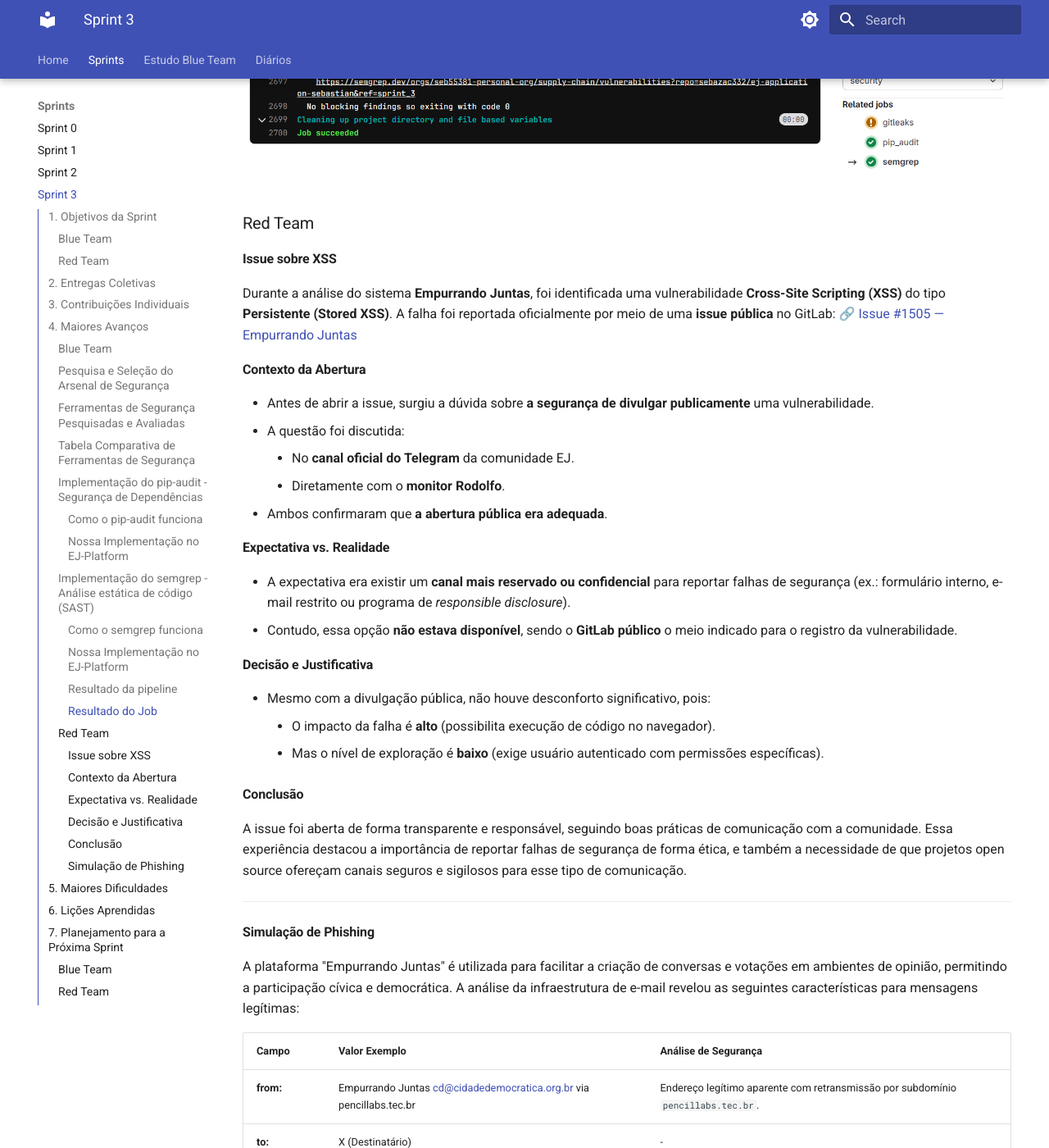
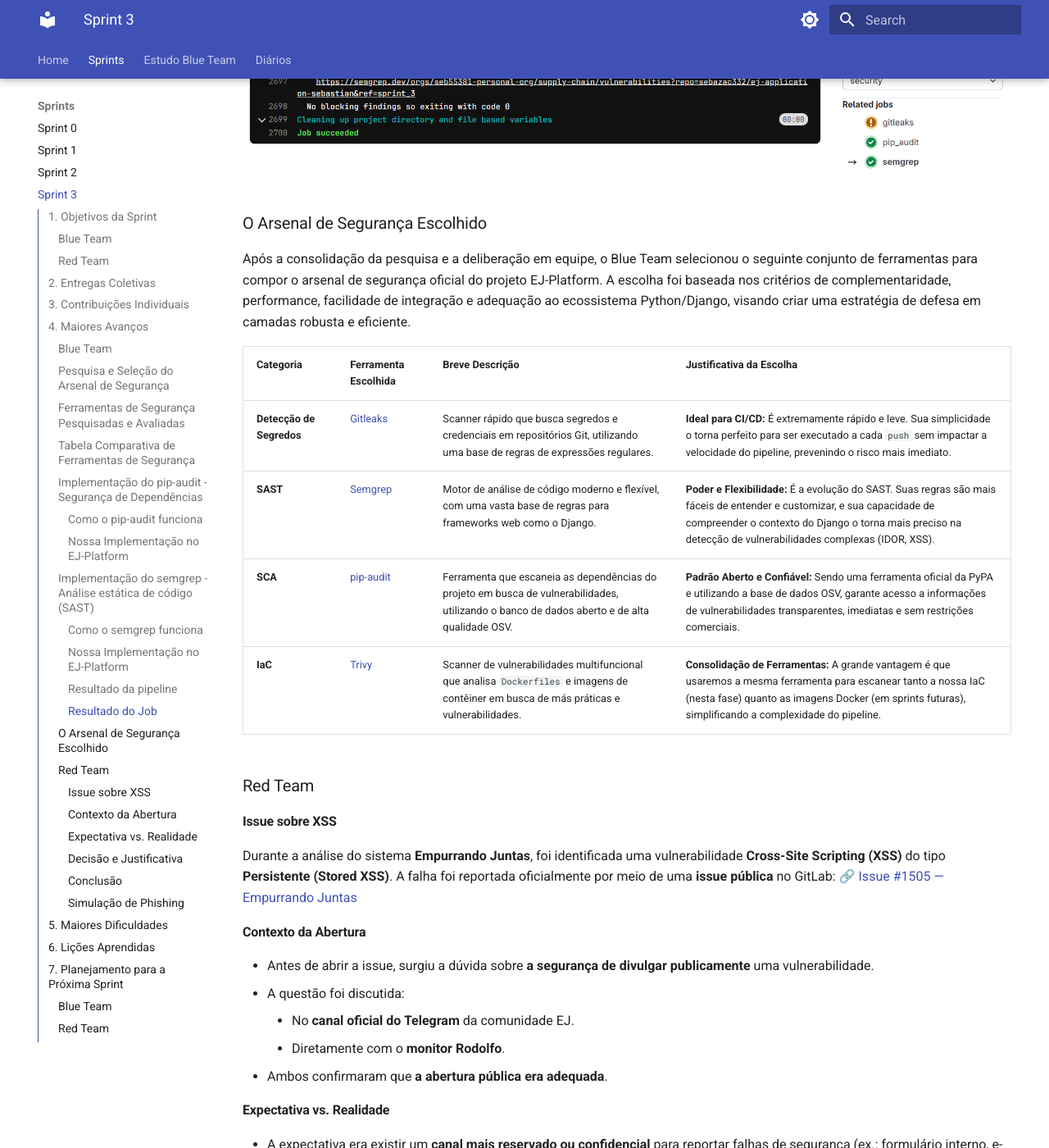
Before and after one commit to unbyytes/GCES, an MkDocs documentation site: the page built from docs/sprints/3.md, in a window 1280 px wide and 1400 px high, scrolled down 5856 px. Shown: the whole window at 82% size. Built offline with MkDocs 1.6.1 and Material for MkDocs 9.7.7, drawn with Linux system fonts in a browser that asks for light colours.

Commit message:
doc: Adicionando tabela de seleção das ferramentas

```diff
--- a/docs/sprints/3.md
+++ b/docs/sprints/3.md
@@ -163,6 +163,17 @@
 
 ![Semgrep job](../imgs/semgrep_job_sebastian.PNG)
 
+### O Arsenal de Segurança Escolhido
+
+Após a consolidação da pesquisa e a deliberação em equipe, o Blue Team selecionou o seguinte conjunto de ferramentas para compor o arsenal de segurança oficial do projeto EJ-Platform. A escolha foi baseada nos critérios de complementaridade, performance, facilidade de integração e adequação ao ecossistema Python/Django, visando criar uma estratégia de defesa em camadas robusta e eficiente.
+
+| Categoria | Ferramenta Escolhida | Breve Descrição | Justificativa da Escolha |
+| :--- | :--- | :--- | :--- |
+| **Detecção de Segredos** | [Gitleaks](https://github.com/gitleaks/gitleaks) | Scanner rápido que busca segredos e credenciais em repositórios Git, utilizando uma base de regras de expressões regulares. | **Ideal para CI/CD:** É extremamente rápido e leve. Sua simplicidade o torna perfeito para ser executado a cada `push` sem impactar a velocidade do pipeline, prevenindo o risco mais imediato. |
+| **SAST** | [Semgrep](https://github.com/semgrep/semgrep) | Motor de análise de código moderno e flexível, com uma vasta base de regras para frameworks web como o Django. | **Poder e Flexibilidade:** É a evolução do SAST. Suas regras são mais fáceis de entender e customizar, e sua capacidade de compreender o contexto do Django o torna mais preciso na detecção de vulnerabilidades complexas (IDOR, XSS). |
+| **SCA** | [pip-audit](https://github.com/pypa/pip-audit) | Ferramenta que escaneia as dependências do projeto em busca de vulnerabilidades, utilizando o banco de dados aberto e de alta qualidade OSV. | **Padrão Aberto e Confiável:** Sendo uma ferramenta oficial da PyPA e utilizando a base de dados OSV, garante acesso a informações de vulnerabilidades transparentes, imediatas e sem restrições comerciais. |
+| **IaC** | [Trivy](https://github.com/aquasecurity/trivy) | Scanner de vulnerabilidades multifuncional que analisa `Dockerfiles` e imagens de contêiner em busca de más práticas e vulnerabilidades. | **Consolidação de Ferramentas:** A grande vantagem é que usaremos a mesma ferramenta para escanear tanto a nossa IaC (nesta fase) quanto as imagens Docker (em sprints futuras), simplificando a complexidade do pipeline. |
+
 ### Red Team
 
 #### Issue sobre XSS
```
